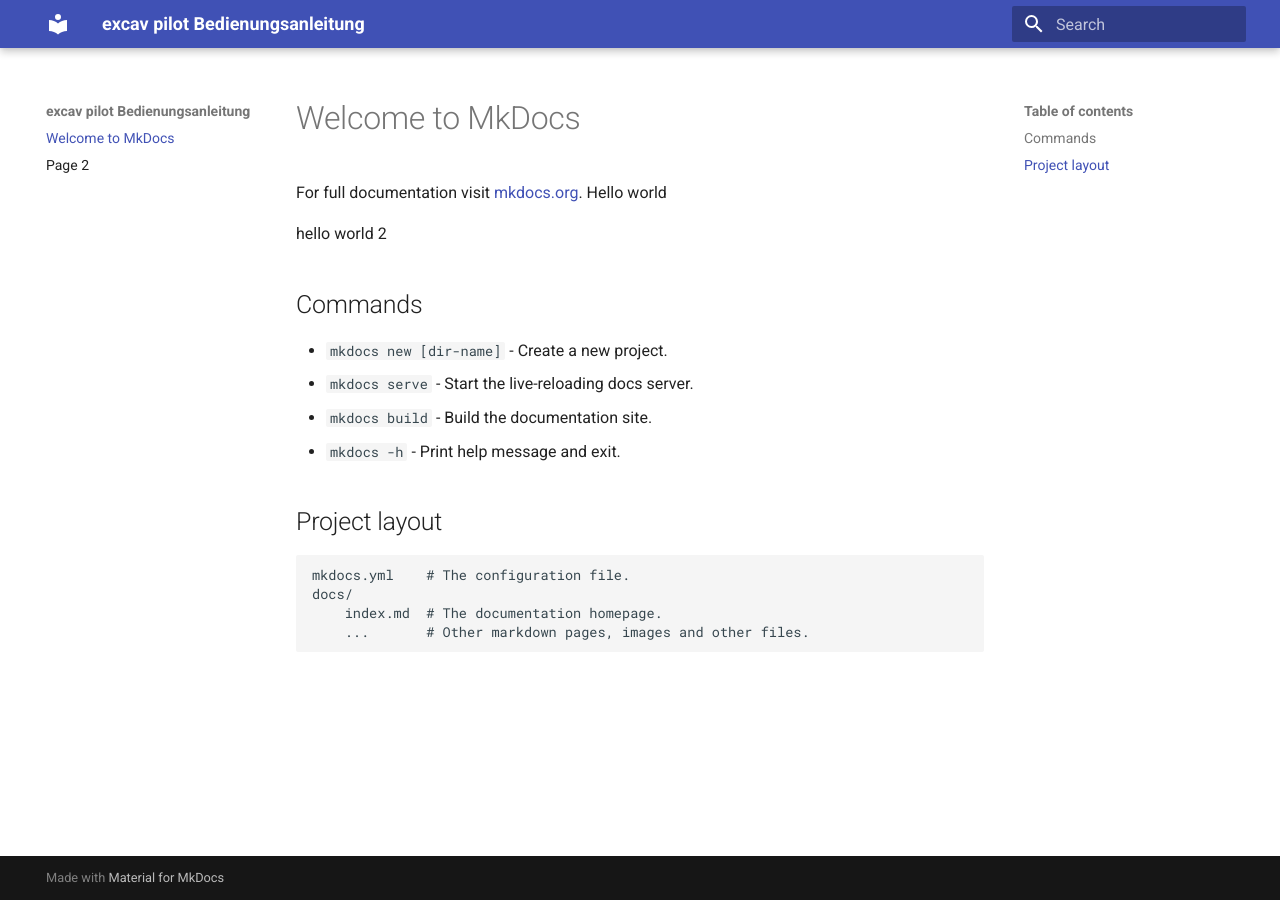
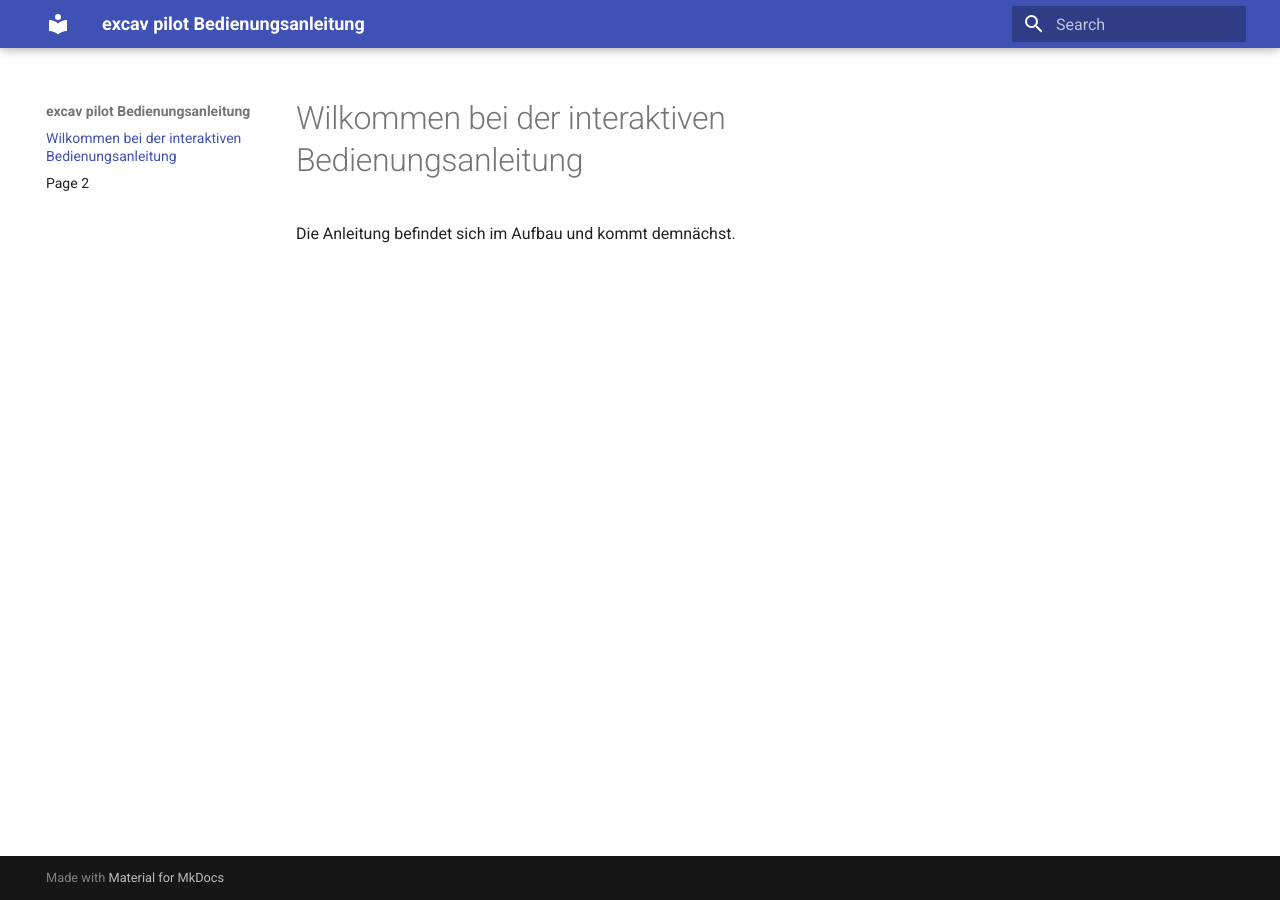
Before and after one commit to tobias-sizmann/mkdocs-excavpilot, an MkDocs documentation site: the page built from docs/index.md, in a window 1280 px wide. Built offline with MkDocs 1.6.1 and Material for MkDocs 9.7.7, drawn with Linux system fonts in a browser that asks for light colours.

Commit message:
Update index.md

```diff
--- a/docs/index.md
+++ b/docs/index.md
@@ -1,21 +1,3 @@
-# Welcome to MkDocs
+# Wilkommen bei der interaktiven Bedienungsanleitung
 
-For full documentation visit [mkdocs.org](https://www.mkdocs.org).
-Hello world
-
-hello world 2
-
-
-## Commands
-
-* `mkdocs new [dir-name]` - Create a new project.
-* `mkdocs serve` - Start the live-reloading docs server.
-* `mkdocs build` - Build the documentation site.
-* `mkdocs -h` - Print help message and exit.
-
-## Project layout
-
-    mkdocs.yml    # The configuration file.
-    docs/
-        index.md  # The documentation homepage.
-        ...       # Other markdown pages, images and other files.
+Die Anleitung befindet sich im Aufbau und kommt demnächst.
```
